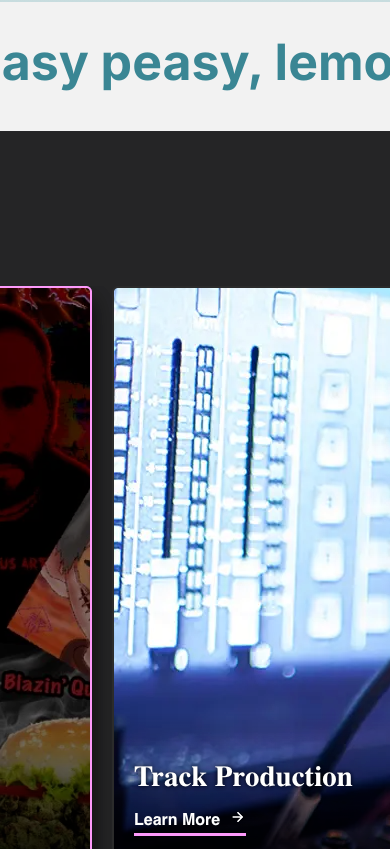
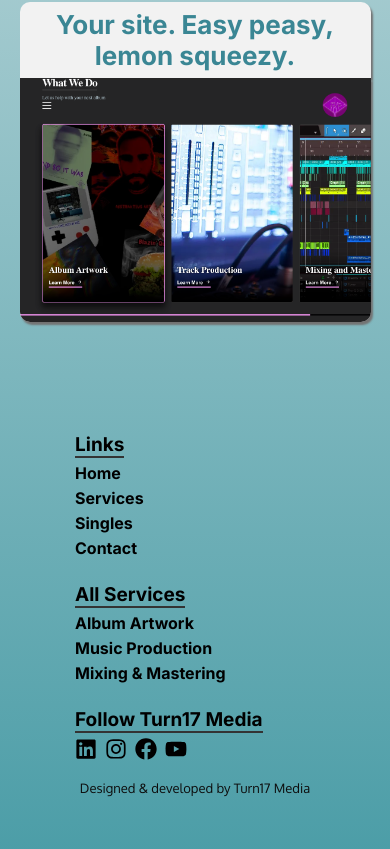
Before and after one commit to argounova/turn17-media, a Next.js app: page / in a window 390 px wide. Shown: the part 2160-3009 px from the top of the page. Built offline with nearby package versions, Linux system fonts and the light colour scheme; no server answers.

Commit message:
finished site ex component responsiveness

```diff
--- a/components/FinishedSiteEx.jsx
+++ b/components/FinishedSiteEx.jsx
@@ -1,32 +1,24 @@
 import Image from "next/image";
 import finishedSiteEx from "../public/images/finished-site-example.png"
+import styles from "@/styles/FinishedSiteEx.module.css"
 
 export default function FinishedSiteEx() {
     return(
         <>
-            <div
+            <div>
+                <h2
+                    className={styles.common}
                     style={{
-                    display: 'flex',
-                    flexDirection: 'column',
-                    justifyContent: 'space-between',
-                    alignItems: 'center',
-                    borderRadius: '10px',
-                    backgroundColor: 'var(--char0)',
-                    height: '950px',
-                    boxShadow: '4px 5px 4px var(--char2)',
-                }}
-            >
-                <h1
-                    style={{
-                        color: 'var(--mb1-1)',
-                        textAlign: 'center',
-                        lineHeight: '120px',
-                        fontSize: '50px'
+                        borderTopLeftRadius: '10px',
+                        borderTopRightRadius: '10px',
+                        padding: '2% 0px',
                     }}
                 >
                     Your site.  Easy peasy, lemon squeezy.
-                </h1>
+                </h2>
+            </div>
             <Image
+                className={styles.common}
                 src={finishedSiteEx}
                 alt='finished site example'
                 style={{
@@ -34,7 +26,6 @@ export default function FinishedSiteEx() {
                     borderBottomRightRadius: '10px',
                 }}
             />
-            </div>
         </>
     )
 }
--- a/components/Footer/style.js
+++ b/components/Footer/style.js
@@ -89,14 +89,14 @@ export const FooterMenuStyles = styled.div`
 
   &.social__menu {
     margin-bottom: var(--gap);
-    text-align: center;
+    text-align: start;
 
     ul {
       display: flex;
 
       @media (min-width: 768px) {
         flex-direction: row;
-        justify-content: center;
+        justify-content: flex-start;
 
       }
 
@@ -129,21 +129,10 @@ export const CopyrightStyles = styled.div`
   padding-top: var(--gap);
 
   p {
-    margin: 0;
+    margin: 10px 0px;
 
-    a {
-      color: #fff;
-      font-weight: 700;
-      text-decoration: none;
-
-      &:hover,
-      &:focus {
-        color: var(--primary);
-      }
-    }
-
-    span {
-      color: var(--primary);
+    @media (max-width: 475px) {
+      font-size: 13px
     }
   }
 `
--- /dev/null
+++ b/src/styles/FinishedSiteEx.module.css
@@ -0,0 +1,14 @@
+.common {
+    color: var(--mb1-1);
+    text-align: center;
+    background-color: var(--char0);
+    width: 90vw;
+    height: auto;
+    box-shadow: 2px 3px 2px var(--char2);
+}
+
+@media(min-width:1180px) {
+    .common {
+        width: 60vw;
+    }
+}
```
Lines whose indentation alone changed are shown as unchanged.
